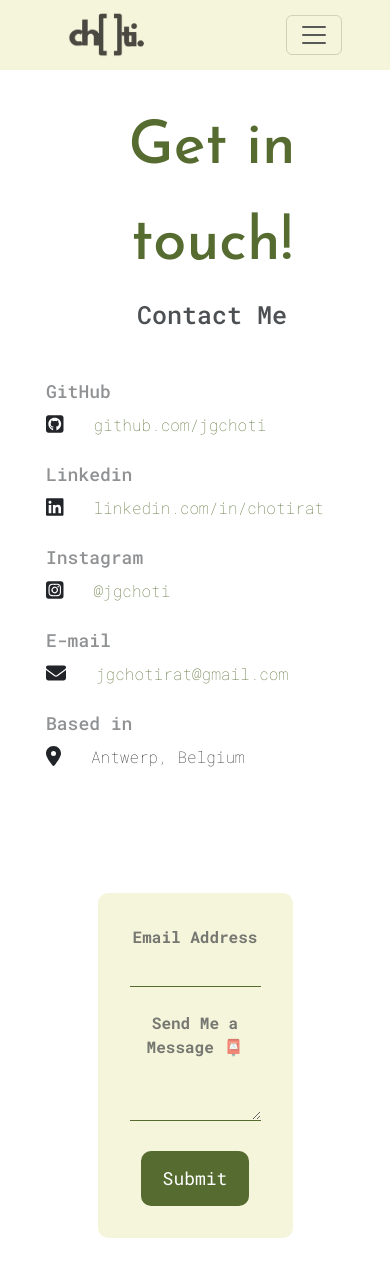
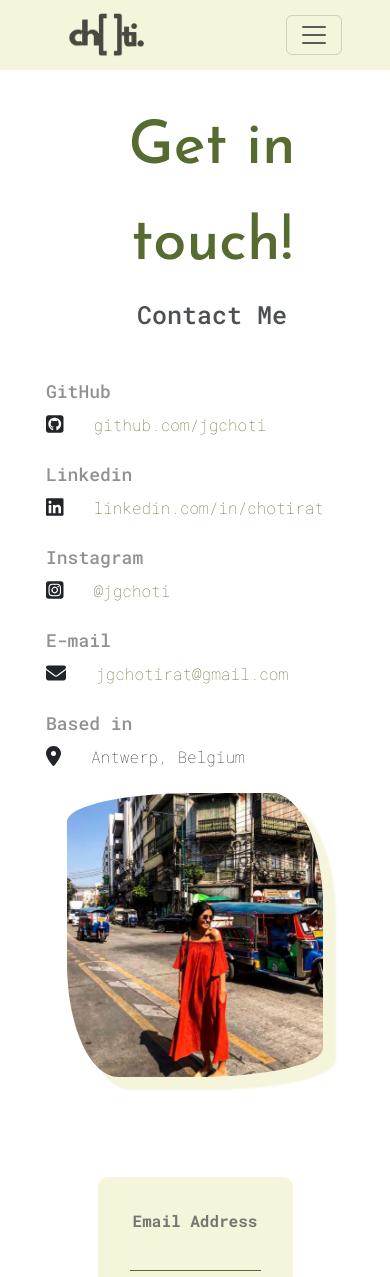
Before and after one commit to jgchoti/jgchoti.github.io, a React (Create React App) app: page /contact in a window 390 px wide. Shown: the top 1277 px of the page. Built offline with nearby package versions, Linux system fonts and the light colour scheme.

Commit message:
Update ContactContent.js

```diff
--- a/src/component/ContactContent.js
+++ b/src/component/ContactContent.js
@@ -36,7 +36,7 @@ function ContactContent() {
                         </p>
                     </div>
                 </div>
-                <div className="col-lg-6 d-none d-lg-block">
+                <div className="col-lg-6">
                     <img
                         className="profile-photo img-fluid"
                         src={process.env.PUBLIC_URL + '/assets/images/choti_photo.jpeg'}
```
